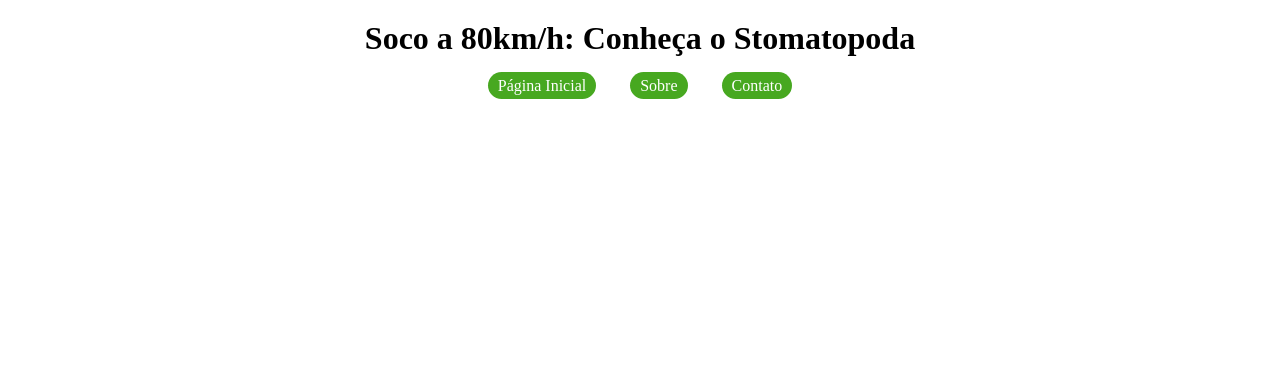
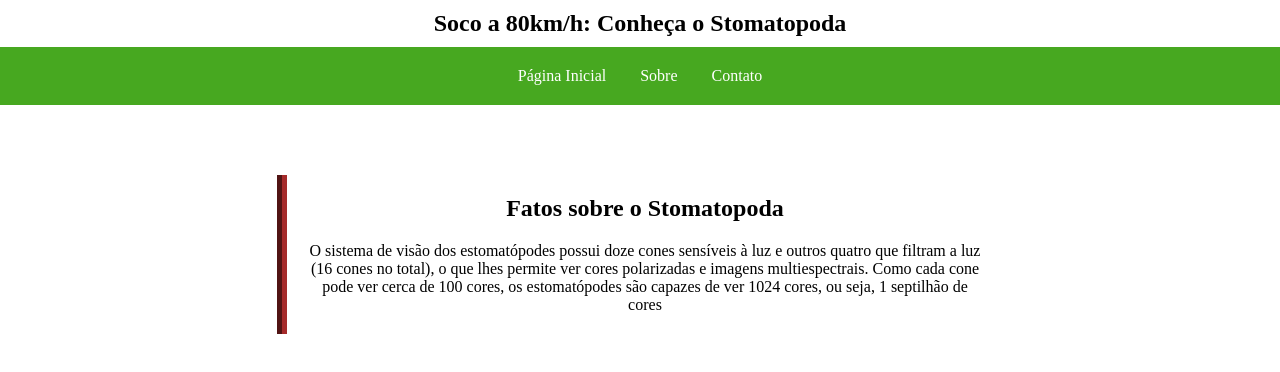
Before and after one commit to pedro-henrique-a-silva/semantic-html, a website: page index.html in a window 1280 px wide. Drawn offline with Linux system fonts and the light colour scheme.

Commit message:
Adicionando Primeiro Artigo

```diff
--- a/index.html
+++ b/index.html
@@ -8,9 +8,12 @@
     <title>Stomatopoda</title>
 </head>
 <body>
+
     <header>
-        <h1>Soco a 80km/h: Conheça o Stomatopoda</h1>
-        <nav id="links-header">
+        <section class="header">
+            <h1>Soco a 80km/h: Conheça o Stomatopoda</h1>
+        </section>
+        <nav class="links-header">
             <ul>
                 <li ><a href="#">Página Inicial</a></li>
                 <li ><a href="#">Sobre</a></li>
@@ -19,6 +22,23 @@
         </nav>
     </header>
 
+    <main>
+        <section class="main-content">
+            <article class="article">
+                <h2>Fatos sobre o Stomatopoda</h2>
+                <p>
+                    O sistema de visão dos estomatópodes possui doze cones sensíveis à luz e outros quatro
+                    que filtram a luz (16 cones no total), o que lhes permite ver cores polarizadas e imagens
+                    multiespectrais. Como cada cone pode ver cerca de 100 cores, os estomatópodes são capazes de
+                    ver 1024 cores, ou seja, 1 septilhão de cores
+                </p>
+            </article>
+
+        </section>
+    </main>
+
+
+
 
 </body>
 </html>
--- a/style.css
+++ b/style.css
@@ -4,41 +4,54 @@
     padding: 0;
  }
 
-header {
-    /* border: 1px solid red; */
-    padding: 10px;
+ header {
     text-align: center;
  }
 
-h1 {
-    /* border: 1px solid blue; */
-    /* text-align: center; */
-    margin: 10px;
+.header {
+    padding: 10px;
  }
 
-/* #links-header {
-    border: 1px solid green;
 
- } */
+.links-header {
+    background: rgb(71, 168, 32);
+    padding: 20px 10px;
+ }
 
-#links-header li {
+.links-header li {
     display: inline-block;
     list-style-type: none;
-    margin: 10px 15px;
+    margin: 0 15px;
 
 
  }
 
-#links-header a{
+.links-header a{
     color: white;
     text-decoration: none;
-    background: rgb(71, 168, 32);
-    padding: 5px 10px;
-    border-radius: 30px;
-
  }
 
-#links-header a:hover {
+.links-header a:hover {
     text-decoration: underline;
+}
 
+main {
+    /* border: 1px solid red; */
+    width: 80%;
+    margin: 70px auto;
 }
+
+.main-content {
+    text-align: center;
+    border-left: 10px groove brown;
+    width: 70%;
+    margin: auto;
+}
+
+.article {
+    padding: 20px;
+}
+
+.article h2 {
+    padding-bottom: 20px;
+}
```
